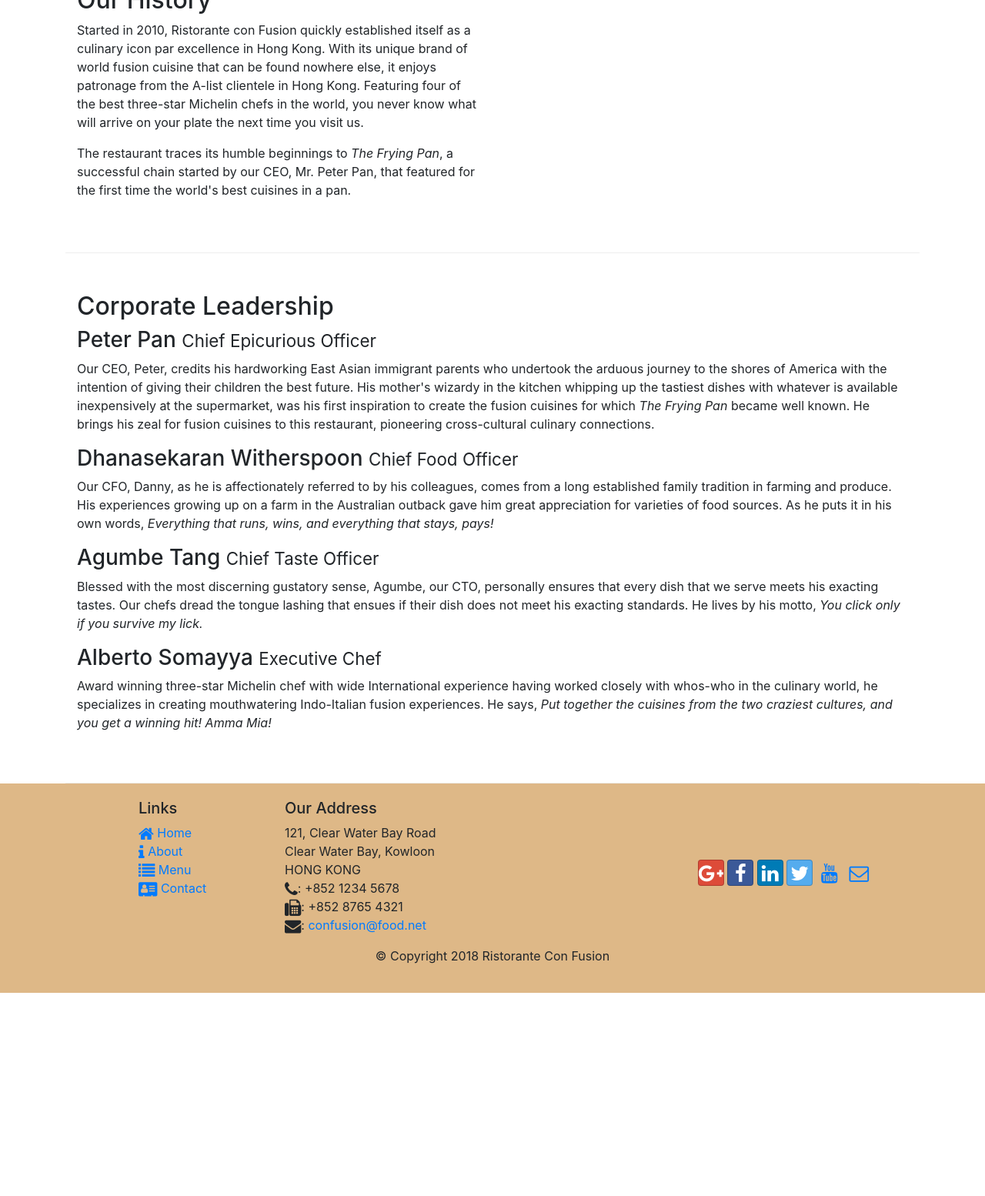
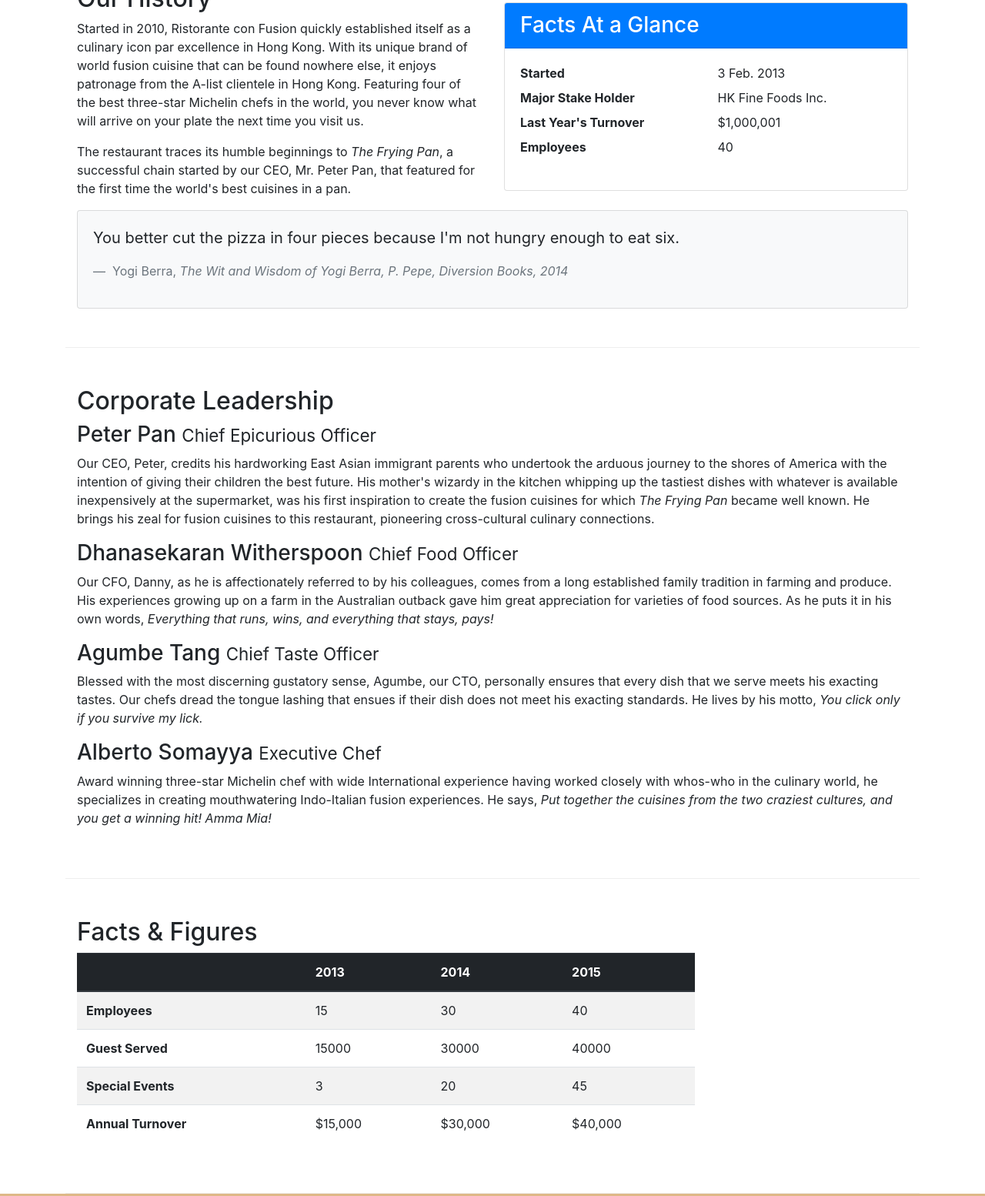
Before and after one commit to Jonathanmedhed/bootstrap, a website: page aboutus.html in a window 1280 px wide. Shown: the part 536-2090 px from the top of the page at 77% size. Before the commit the page ends 1826 px from the top, so only its background shows below. Drawn offline with nearby package versions, Linux system fonts and the light colour scheme.

Commit message:
bootstrap table and cards

```diff
--- a/aboutus.html
+++ b/aboutus.html
@@ -61,7 +61,7 @@
         </div>
 
         <div class="row row-content align-items-center">
-            <div class="col-12 col-sm-4 order-sm-last col-md-6">
+            <div class="col-12 col-sm-4 order-sm-first col-md-6">
                 <h2>Our History</h2>
                 <p>Started in 2010, Ristorante con Fusion quickly established itself as a culinary icon par excellence
                     in Hong Kong. With its unique brand of world fusion cuisine that can be found nowhere else, it
@@ -71,7 +71,37 @@
                 <p>The restaurant traces its humble beginnings to <em>The Frying Pan</em>, a successful chain started by
                     our CEO, Mr. Peter Pan, that featured for the first time the world's best cuisines in a pan.</p>
             </div>
-            <div>
+            <div class="col-sm">
+                <div class="card">
+                    <h3 class="card-header bg-primary text-white">Facts At a Glance</h3>
+                    <div class="card-body">
+                        <dl class="row">
+                            <dt class="col-6">Started</dt>
+                            <dd class="col-6">3 Feb. 2013</dd>
+                            <dt class="col-6">Major Stake Holder</dt>
+                            <dd class="col-6">HK Fine Foods Inc.</dd>
+                            <dt class="col-6">Last Year's Turnover</dt>
+                            <dd class="col-6">$1,000,001</dd>
+                            <dt class="col-6">Employees</dt>
+                            <dd class="col-6">40</dd>
+                        </dl>
+                    </div>
+                </div>
+            </div>
+            <div class="col-12">
+                <div class="card card-body bg-light">
+                    <blockquote class="blockquote">
+                        <p class="mb=0">You better cut the pizza in four pieces
+                            because I'm not hungry enough to eat six.
+                        </p>
+                        <footer class="blockquote-footer">
+                            Yogi Berra,
+                            <cite title="Source Title">The Wit and Wisdom of Yogi Berra,
+                                P. Pepe, Diversion Books, 2014
+                            </cite>
+                        </footer>
+                    </blockquote>
+                </div>
             </div>
         </div>
 
@@ -107,7 +137,49 @@
                         winning hit! Amma Mia!</em></p>
             </div>
         </div>
-
+        <div class="row row-content">
+            <div class="col-12 col-sm-9">
+                <h2>Facts &amp; Figures</h2>
+                <div class="table-responsive">
+                    <table class="table table-striped">
+                        <thead class="thead-dark">
+                            <tr>
+                                <th>&nbsp;</th>
+                                <th>2013</th>
+                                <th>2014</th>
+                                <th>2015</th>
+                            </tr>
+                        </thead>
+                        <tbody>
+                            <tr>
+                                <th>Employees</th>
+                                <td>15</td>
+                                <td>30</td>
+                                <td>40</td>
+                            </tr>
+                            <tr>
+                                <th>Guest Served</th>
+                                <td>15000</td>
+                                <td>30000</td>
+                                <td>40000</td>
+                            </tr>
+                            <tr>
+                                <th>Special Events</th>
+                                <td>3</td>
+                                <td>20</td>
+                                <td>45</td>
+                            </tr>
+                            <tr>
+                                <th>Annual Turnover</th>
+                                <td>$15,000</td>
+                                <td>$30,000</td>
+                                <td>$40,000</td>
+                            </tr>
+                        </tbody>
+                    </table>
+                </div>
+            </div>
+        </div>
     </div>
 
     <footer class="footer">
@@ -135,11 +207,16 @@
                 </div>
                 <div class="col-12 col-sm-4 align-self-center">
                     <div class="text-center">
-                        <a class="btn btn-social-icon btn-google" href="http://google.com/+"><i class="fa fa-google-plus fa-lg"></i></a>
-                        <a class="btn btn-social-icon btn-facebook" href="http://www.facebook.com/profile.php?id="><i class="fa fa-facebook fa-lg"></i></a>
-                        <a class="btn btn-social-icon btn-linkedin" href="http://www.linkedin.com/in/"><i class="fa fa-linkedin fa-lg"></i></a>
-                        <a class="btn btn-social-icon btn-twitter" href="http://twitter.com/"><i class="fa fa-twitter fa-lg"></i></a>
-                        <a class="btn btn-social-icon btn-youtube" href="http://youtube.com/"><i class="fa fa-youtube fa-lg"></i></a>
+                        <a class="btn btn-social-icon btn-google" href="http://google.com/+"><i
+                                class="fa fa-google-plus fa-lg"></i></a>
+                        <a class="btn btn-social-icon btn-facebook" href="http://www.facebook.com/profile.php?id="><i
+                                class="fa fa-facebook fa-lg"></i></a>
+                        <a class="btn btn-social-icon btn-linkedin" href="http://www.linkedin.com/in/"><i
+                                class="fa fa-linkedin fa-lg"></i></a>
+                        <a class="btn btn-social-icon btn-twitter" href="http://twitter.com/"><i
+                                class="fa fa-twitter fa-lg"></i></a>
+                        <a class="btn btn-social-icon btn-youtube" href="http://youtube.com/"><i
+                                class="fa fa-youtube fa-lg"></i></a>
                         <a class="btn btn-social-icon" href="mailto:"><i class="fa fa-envelope-o fa-lg"></i></a>
                     </div>
                 </div>
```
